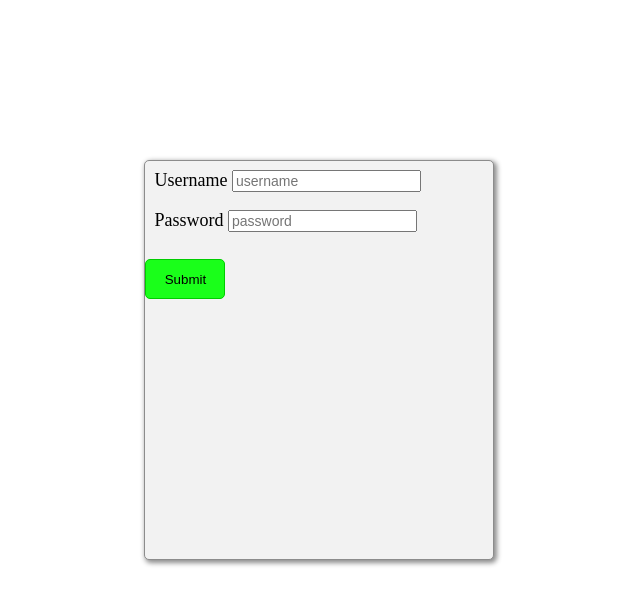
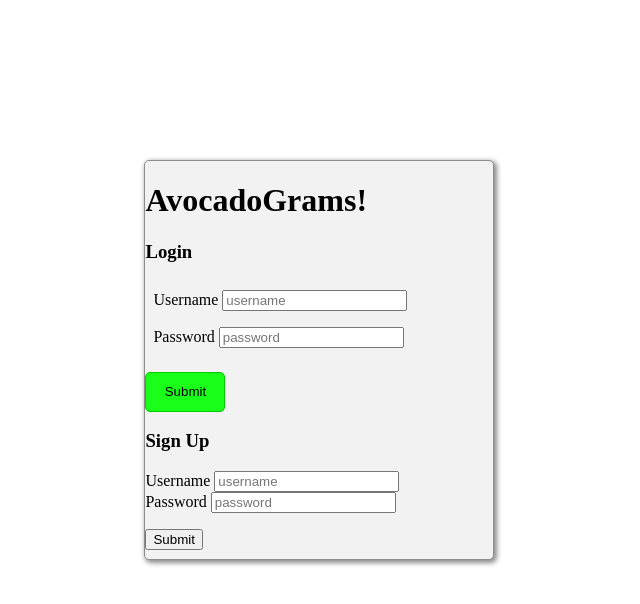
Before and after one commit to avocadograms/avocadograms, a React app: page / in a window 1280 px wide. Shown: the top 604 px of the page, without its empty margins (321-961 px from the left). Built offline with nearby package versions, Linux system fonts and the light colour scheme.

Commit message:
some more styling

```diff
--- a/client/components/LoginForm.jsx
+++ b/client/components/LoginForm.jsx
@@ -1,13 +1,22 @@
 import React from 'react';
 
 function LoginForm() {
-  const handleSubmit = () => {
+  const handleLogin = () => {
     const username = document.querySelector('#username');
     const password = document.querySelector('#password');
+    // post route supplying sign up info for verfiying user
+  };
+
+  const handleSignUp = () => {
+    const username = document.querySelector('#username');
+    const password = document.querySelector('#password');
+    // post route supplying sign up info to backend/db
   };
 
   return (
     <div id='login'>
+      <h1> AvocadoGrams! </h1>
+      <h3> Login </h3>
       <form>
         <div id='userLogin'>
           <label htmlFor='username'> Username </label>
@@ -21,6 +30,20 @@ function LoginForm() {
       <button id='submitLogin' type='submit'>
         Submit
       </button>
+      <h3> Sign Up </h3>
+      <form>
+        <div id='userSignUp'>
+          <label htmlFor='usernameSignUp'> Username </label>
+          <input id='usernameSignUp' name='usernameSignUp' placeholder='username' />
+        </div>
+        <div id='passSignUp'>
+          <label htmlFor='passwordSignUp'> Password </label>
+          <input id='passwordSignUp' name='passwordSignUp' placeholder='password' />
+        </div>
+      </form>
+      <button id='submitSignUp' type='submit'>
+        Submit
+      </button>
     </div>
   );
 }
--- a/client/stylesheets/styles.scss
+++ b/client/stylesheets/styles.scss
@@ -10,7 +10,7 @@ body {
 }
 
 #login {
-  font-size: 18px;
+  // font-size: 18px;
   grid-column: 2/3;
   grid-row: 2/3;
   // display: flex;
@@ -36,7 +36,7 @@ body {
 }
 
 input {
-  font-size: 14px;
+  // font-size: 14px;
 }
 
 #userLogin {
--- a/webpack.config.js
+++ b/webpack.config.js
@@ -45,7 +45,7 @@ module.exports = {
         use: ['style-loader', 'css-loader', 'sass-loader'],
       },
       {
-        test: /\.(png|jpg|gif)/i,
+        test: /\.(png|jpg|gif)$/i,
         use: [
           {
             loader: 'url-loader',
```
